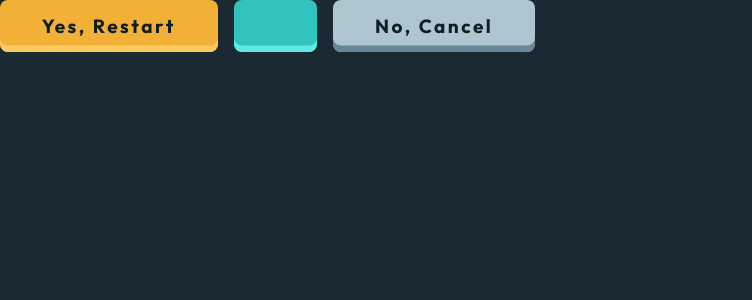
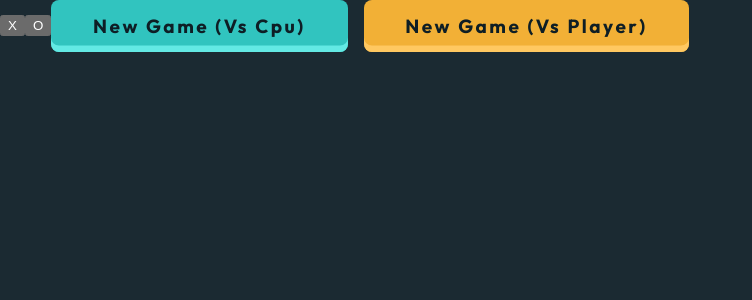
Before and after one commit to ymhaah/TRAIN-FEM_Tic-Tac-Toe-game, a React (Vite) app: page / in a window 1280 px wide. Shown: the top 300 px of the page, without its empty margins (0-752 px from the left). Built offline with nearby package versions, Linux system fonts and the light colour scheme.

Commit message:
Button + New game page (1)
- The button has been completed
- add the new game page and finish all page state
- finish the main state of app

```diff
--- a/src/App.jsx
+++ b/src/App.jsx
@@ -1,19 +1,35 @@
 import { useState } from "react";
 import "./index.css";
-import Button from "./components/Button.jsx";
+import NewGamePage from "./pages/NewGamePage.jsx";
+import PlayingPage from "./pages/playingPage";
+import Button from "./components/uiComponents/Button";
+// import Result from "./components/uiComponents/Result.jsx";
 console.log(`Made with Love by Youssef Hafnawi`);
 
 function App() {
-    const [pageState, setPageState] = useState(3);
-    const [restart, setRestart] = useState(true);
+    const [pageState, setPageState] = useState(1);
+    const [cpu, setCpu] = useState(false);
+    const [playWite, setPlayWite] = useState(true); // ! true =  O , false = X
+    const [restart, setRestart] = useState(false);
 
-
-
+    function updatePageState(state) {
+        setPageState(state);
+    }
+    function playerIS(player) {
+        setPlayWite(player);
+    }
+    function playWithCpu(state) {
+        setCpu(state);
+    }
+    console.log(pageState);
     return (
         <div className="App">
-            <Button accent="o-accent" pageState={pageState} restart={restart}/>
-            <Button accent="x-accent" pageState={pageState} restart={restart}/>
-            <Button accent="s-accent" pageState={pageState} restart={restart}/>
+            <NewGamePage
+                playWithCpu={playWithCpu}
+                playerIS={playerIS}
+                pageState={updatePageState}
+            />
+            {/* <PlayingPage cpu={cpu} /> */}
         </div>
     );
 }
--- a/src/components/Button.jsx
+++ b/src/components/uiComponents/Button.jsx
@@ -1,21 +1,16 @@
 import React from "react";
+import accentFun from "../../utils/accentFun";
 
 function Button(prop) {
-    let accent =
-        prop.accent == "x-accent"
-            ? "accent-X-clr"
-            : prop.accent == "o-accent"
-            ? "accent-O-clr"
-            : prop.accent == "s-accent" && "accent-S-clr";
     let content = "";
     if (prop.pageState == 1) {
         content =
-            prop.accent == "x-accent"
+            prop.accent == "x"
                 ? "new game (vs cpu)"
-                : prop.accent == "o-accent"
+                : prop.accent == "o"
                 ? "new game (vs player)"
-                : prop.accent == "s-accent" && "";
-    } else if (prop.pageState == 2) {
+                : prop.accent == "s" && "";
+    } else if (prop.pageState == 2 && prop.accent == "s") {
         content = (
             <>
                 <img
@@ -28,23 +23,27 @@ function Button(prop) {
     } else if (prop.pageState == 3) {
         if (prop.restart) {
             content =
-                prop.accent == "x-accent"
+                prop.accent == "x"
                     ? ""
-                    : prop.accent == "o-accent"
+                    : prop.accent == "o"
                     ? "yes, restart"
-                    : prop.accent == "s-accent" && "no, cancel";
-        } else if (!prop.restart) {
+                    : prop.accent == "s" && "no, cancel";
+        } else {
             content =
-                prop.accent == "x-accent"
+                prop.accent == "x"
                     ? ""
-                    : prop.accent == "o-accent"
+                    : prop.accent == "o"
                     ? "next round"
-                    : prop.accent == "s-accent" && "quit";
+                    : prop.accent == "s" && "quit";
         }
     }
 
     return (
-        <button type="button" className={`Button focus ${accent}`}>
+        <button
+            type="button"
+            className={`Button focus ${accentFun(prop.accent)}`}
+            onClick={prop.handelClick}
+        >
             {content}
         </button>
     );
--- /dev/null
+++ b/src/components/uiComponents/Result.jsx
@@ -0,0 +1,10 @@
+import React from "react";
+
+function Result(prop) {
+    return (
+        <div className={`Result focus ${accentFun(prop.accent)}`}>
+            <span>{prop.result}</span>
+            <span>{prop.content}</span>
+        </div>
+    );
+}
--- a/src/pages/NewGamePage.jsx
+++ b/src/pages/NewGamePage.jsx
@@ -1,4 +1,45 @@
 import React from "react";
 import { gsap } from "gsap";
+import Button from "../components/uiComponents/Button.jsx";
 
-function NewGamePage() {}
+function NewGamePage(prop) {
+    let pageState = 1;
+
+    return (
+        <div>
+            <button
+                onClick={function () {
+                    prop.playerIS(false);
+                }}
+            >
+                X
+            </button>
+            <button
+                onClick={function () {
+                    prop.playerIS(true);
+                }}
+            >
+                O
+            </button>
+
+            {/* ################### */}
+            <Button
+                accent="x"
+                pageState={pageState}
+                handelClick={function () {
+                    prop.pageState(2);
+                }}
+            />
+            <Button
+                accent="o"
+                pageState={pageState}
+                handelClick={function () {
+                    prop.playWithCpu(true);
+                    prop.pageState(2);
+                }}
+            />
+        </div>
+    );
+}
+
+export default NewGamePage;
--- /dev/null
+++ b/src/pages/playingPage.jsx
@@ -0,0 +1,21 @@
+import React from "react";
+import { gsap } from "gsap";
+import Button from "../components/uiComponents/Button.jsx";
+
+function PlayingPage(prop) {
+    let pageState = 2;
+    // console.log(prop.cpu);
+    let c = "";
+    if (prop.cpu) {
+        c = "test";
+    }
+
+    return (
+        <div>
+            <Button accent="s" pageState={pageState} />
+            <p>{c}</p>
+        </div>
+    );
+}
+
+export default PlayingPage;
--- /dev/null
+++ b/src/utils/accentFun.js
@@ -0,0 +1,13 @@
+function accentFun (accent){
+    let acc =""
+    if(accent == "x") {
+        acc ="accent-X-clr";
+    } else if (accent == "o") {
+        acc = "accent-O-clr";
+    } else if (accent == "s") {
+        acc = "accent-S-clr";
+    }
+    return acc;
+}
+
+export default accentFun;
```
Also changed, not shown: src/components/Header.jsx (added), src/pages/resultAndRestartPage.jsx (added).
